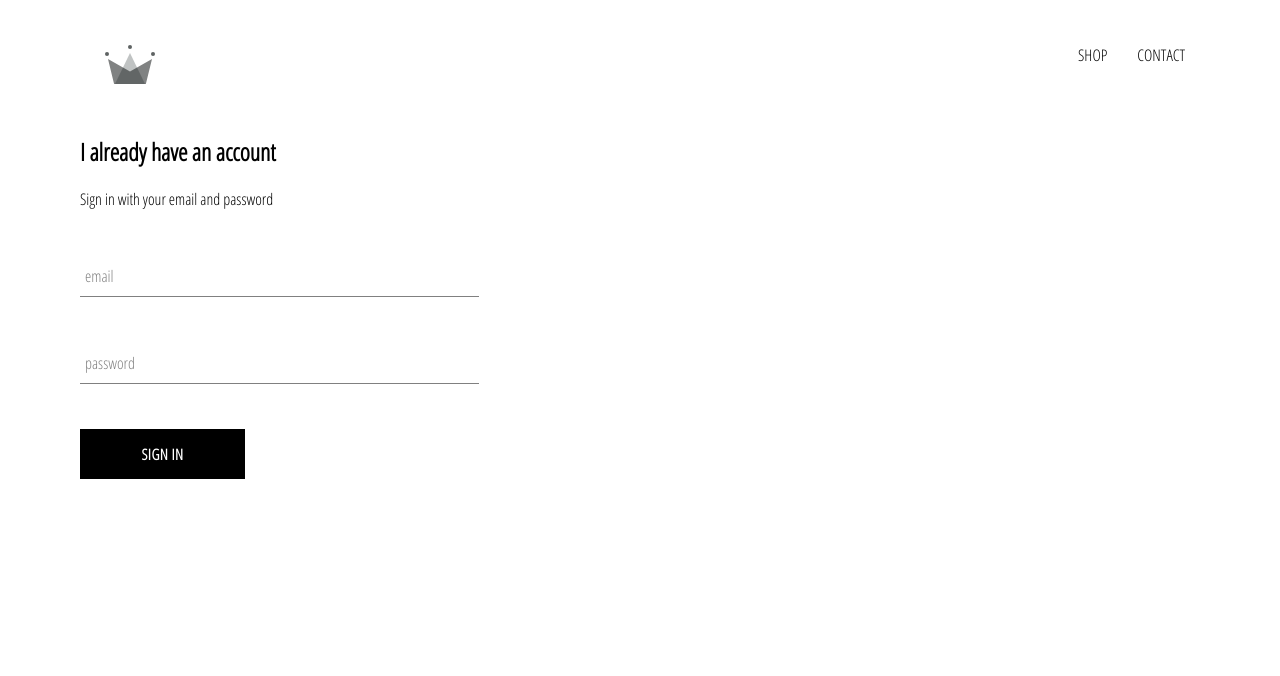
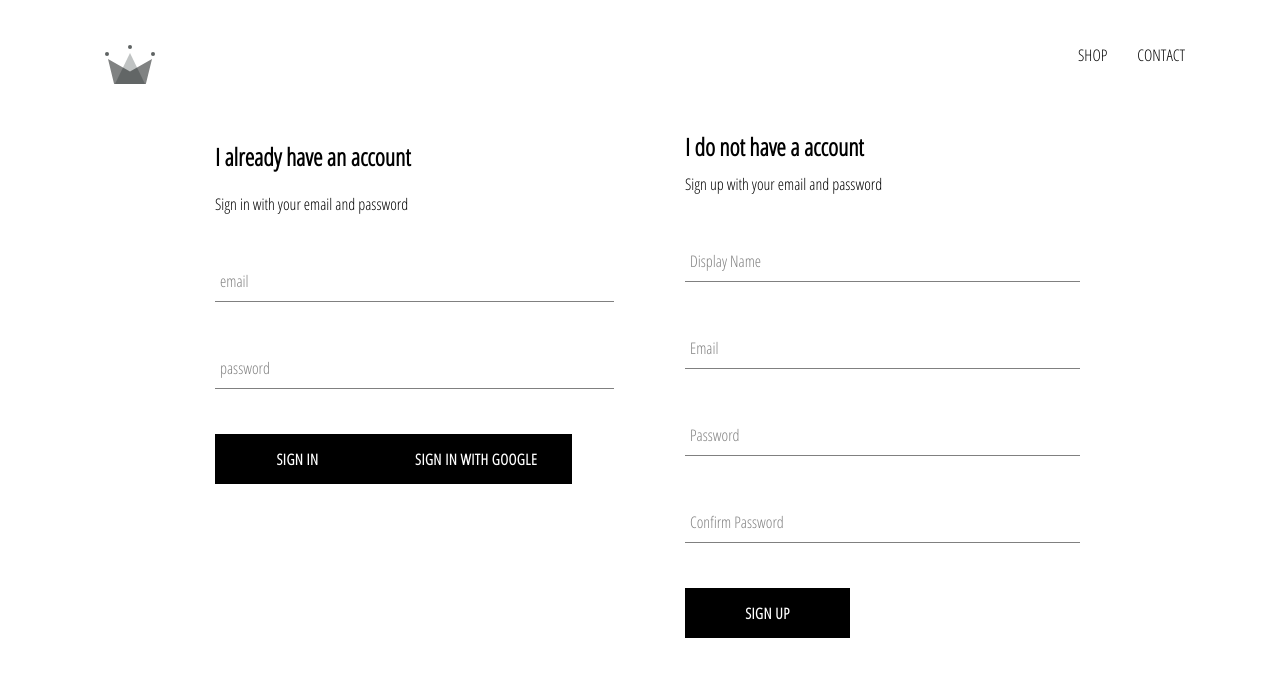
Before and after one commit to harivikash27/crwn-clothing, a React (Create React App) app: page /signin in a window 1280 px wide. Shown: the top 676 px of the page. Built offline with nearby package versions, Linux system fonts and the light colour scheme; no server answers.

Commit message:
added firebase utils

```diff
--- a/package.json
+++ b/package.json
@@ -6,6 +6,7 @@
     "@testing-library/jest-dom": "^5.14.1",
     "@testing-library/react": "^11.2.7",
     "@testing-library/user-event": "^12.8.3",
+    "firebase": "^9.1.2",
     "react": "^17.0.2",
     "react-dom": "^17.0.2",
     "react-router-dom": "^5.3.0",
--- a/src/App.js
+++ b/src/App.js
@@ -1,3 +1,4 @@
+import React from 'react';
 import HomePage from './pages/homepage/homepage.component';
 import './App.css';
 import { Switch,Route } from 'react-router';
@@ -5,18 +6,56 @@
 import Header from './components/header/header.component';
 import ShopPage from './pages/shop/shop.component';
 import SignInAndSignUpPage from './pages/sign-in-and-sign-up/sign-in-and-sign-up.component';
-function App() {
+import { auth, createUserProfileDocument } from './firebase/firebase.utils';
+class App extends React.Component {
+  constructor() {
+    super();
+
+    this.state = {
+      currentUser: null
+    };
+  }
+
+  unsubscribeFromAuth = null;
+
+  componentDidMount() {
+    this.unsubscribeFromAuth = auth.onAuthStateChanged(async userAuth => {
+      if (userAuth) {
+        const userRef = await createUserProfileDocument(userAuth);
+
+        userRef.onSnapshot(snapShot => {
+          this.setState({
+            currentUser: {
+              id: snapShot.id,
+              ...snapShot.data()
+            }
+          });
+
+          console.log(this.state);
+        });
+      }
+     else{
+      this.setState({ currentUser: userAuth });
+     }
+    });
+  }
+
+  componentWillUnmount() {
+    this.unsubscribeFromAuth();
+  }
+
+  render() {
     return (
       <div>
-    <Header/>
+        <Header currentUser={this.state.currentUser} />
         <Switch>
-      <Route exact path="/" component={HomePage}/>
-      <Route  path="/shop" component={ShopPage}/>
+          <Route exact path='/' component={HomePage} />
+          <Route path='/shop' component={ShopPage} />
           <Route path='/signin' component={SignInAndSignUpPage} />
         </Switch>
       </div>
-
     );
+  }
 }
 
 export default App;
--- a/src/components/sign-in/sign-in.component.jsx
+++ b/src/components/sign-in/sign-in.component.jsx
@@ -2,7 +2,7 @@
 
 import FormInput from '../form-input/form-input.component';
 import CustomButton from '../custom-button/custom-button.component';
-
+import { signInwithGoogle } from '../../firebase/firebase.utils';
 import './sign-in.styles.scss';
 
 class SignIn extends React.Component {
@@ -51,6 +51,9 @@
             required
           />
           <CustomButton type='submit'> Sign in </CustomButton>
+          <CustomButton onClick={signInwithGoogle}>{' '}
+           sign in with Google{' '}
+           </CustomButton>
         </form>
       </div>
     );
--- /dev/null
+++ b/src/components/sign-up/sign-up.component.jsx
@@ -0,0 +1,103 @@
+import React from 'react';
+
+import FormInput from '../form-input/form-input.component';
+import CustomButton from '../custom-button/custom-button.component';
+
+import { auth, createUserProfileDocument } from '../../firebase/firebase.utils';
+
+import './sign-up.styles.scss';
+
+class SignUp extends React.Component {
+  constructor() {
+    super();
+
+    this.state = {
+      displayName: '',
+      email: '',
+      password: '',
+      confirmPassword: ''
+    };
+  }
+
+  handleSubmit = async event => {
+    event.preventDefault();
+
+    const { displayName, email, password, confirmPassword } = this.state;
+
+    if (password !== confirmPassword) {
+      alert("passwords don't match");
+      return;
+    }
+
+    try {
+      const { user } = await auth.createUserWithEmailAndPassword(
+        email,
+        password
+      );
+
+      await createUserProfileDocument(user, { displayName });
+
+      this.setState({
+        displayName: '',
+        email: '',
+        password: '',
+        confirmPassword: ''
+      });
+    } catch (error) {
+      console.error(error);
+    }
+  };
+
+  handleChange = event => {
+    const { name, value } = event.target;
+
+    this.setState({ [name]: value });
+  };
+
+  render() {
+    const { displayName, email, password, confirmPassword } = this.state;
+    return (
+      <div className='sign-up'>
+        <h2 className='title'>I do not have a account</h2>
+        <span>Sign up with your email and password</span>
+        <form className='sign-up-form' onSubmit={this.handleSubmit}>
+          <FormInput
+            type='text'
+            name='displayName'
+            value={displayName}
+            onChange={this.handleChange}
+            label='Display Name'
+            required
+          />
+          <FormInput
+            type='email'
+            name='email'
+            value={email}
+            onChange={this.handleChange}
+            label='Email'
+            required
+          />
+          <FormInput
+            type='password'
+            name='password'
+            value={password}
+            onChange={this.handleChange}
+            label='Password'
+            required
+          />
+          <FormInput
+            type='password'
+            name='confirmPassword'
+            value={confirmPassword}
+            onChange={this.handleChange}
+            label='Confirm Password'
+            required
+          />
+          <CustomButton type='submit'>SIGN UP</CustomButton>
+        </form>
+      </div>
+    );
+  }
+}
+
+export default SignUp;
--- /dev/null
+++ b/src/components/sign-up/sign-up.styles.scss
@@ -0,0 +1,9 @@
+.sign-up {
+    display: flex;
+    flex-direction: column;
+    width: 380px;
+
+    .title {
+      margin: 10px 0;
+    }
+  }
--- /dev/null
+++ b/src/firebase/firebase.utils.js
@@ -0,0 +1,46 @@
+import firebase from 'firebase/compat/app';
+import 'firebase/compat/auth';
+import 'firebase/compat/firestore';
+const config= {
+    apiKey: "AIzaSyCvrfIqXt80IEv0wpzKGAzZ8cxHjPckWbw",
+    authDomain: "react-ecom-a08a3.firebaseapp.com",
+    projectId: "react-ecom-a08a3",
+    storageBucket: "react-ecom-a08a3.appspot.com",
+    messagingSenderId: "1014906259232",
+    appId: "1:1014906259232:web:2997374872248e87b77945",
+    measurementId: "G-2GET6EKMH8"
+  }
+firebase.initializeApp(config);
+export const createUserProfileDocument = async (userAuth, additionalData) => {
+  if (!userAuth) return;
+
+  const userRef = firestore.doc(`users/${userAuth.uid}`);
+
+  const snapShot = await userRef.get();
+
+  if (!snapShot.exists) {
+    const { displayName, email } = userAuth;
+    const createdAt = new Date();
+    try {
+      await userRef.set({
+        displayName,
+        email,
+        createdAt,
+        ...additionalData
+      });
+    } catch (error) {
+      console.log('error creating user', error.message);
+    }
+  }
+
+  return userRef;
+};
+
+export const auth= firebase.auth();
+export const firestore = firebase.firestore();
+
+const provider= new firebase.auth.GoogleAuthProvider();
+provider.setCustomParameters({prompt:'select_account'});
+export const signInwithGoogle=()=>auth.signInWithPopup(provider);
+
+export default firebase;
--- a/src/pages/sign-in-and-sign-up/sign-in-and-sign-up.component.jsx
+++ b/src/pages/sign-in-and-sign-up/sign-in-and-sign-up.component.jsx
@@ -1,12 +1,14 @@
 import React from 'react';
 
 import SignIn from '../../components/sign-in/sign-in.component';
+import SignUp from '../../components/sign-up/sign-up.component';
 
 import './sign-in-and-sign-up.styles.scss';
 
 const SignInAndSignUpPage = () => (
   <div className='sign-in-and-sign-up'>
     <SignIn />
+    <SignUp />
   </div>
 );
 
--- a/src/pages/sign-in-and-sign-up/sign-in-and-sign-up.styles.scss
+++ b/src/pages/sign-in-and-sign-up/sign-in-and-sign-up.styles.scss
@@ -0,0 +1,6 @@
+.sign-in-and-sign-up {
+    width: 850px;
+    display: flex;
+    justify-content: space-between;
+    margin: 30px auto;
+  }
```
Also changed, not shown: 1 other file (tests, documents, lock files or other folders). Lines whose indentation alone changed are shown as unchanged.
